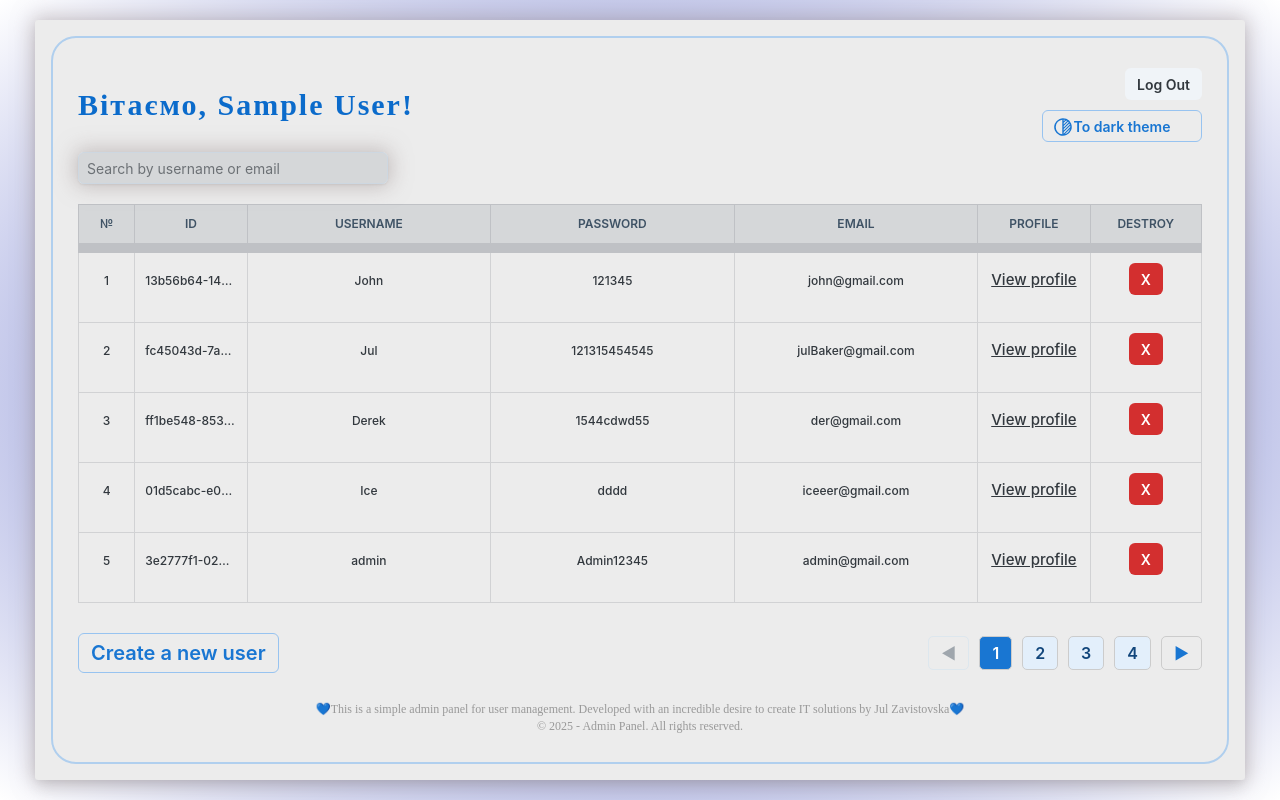
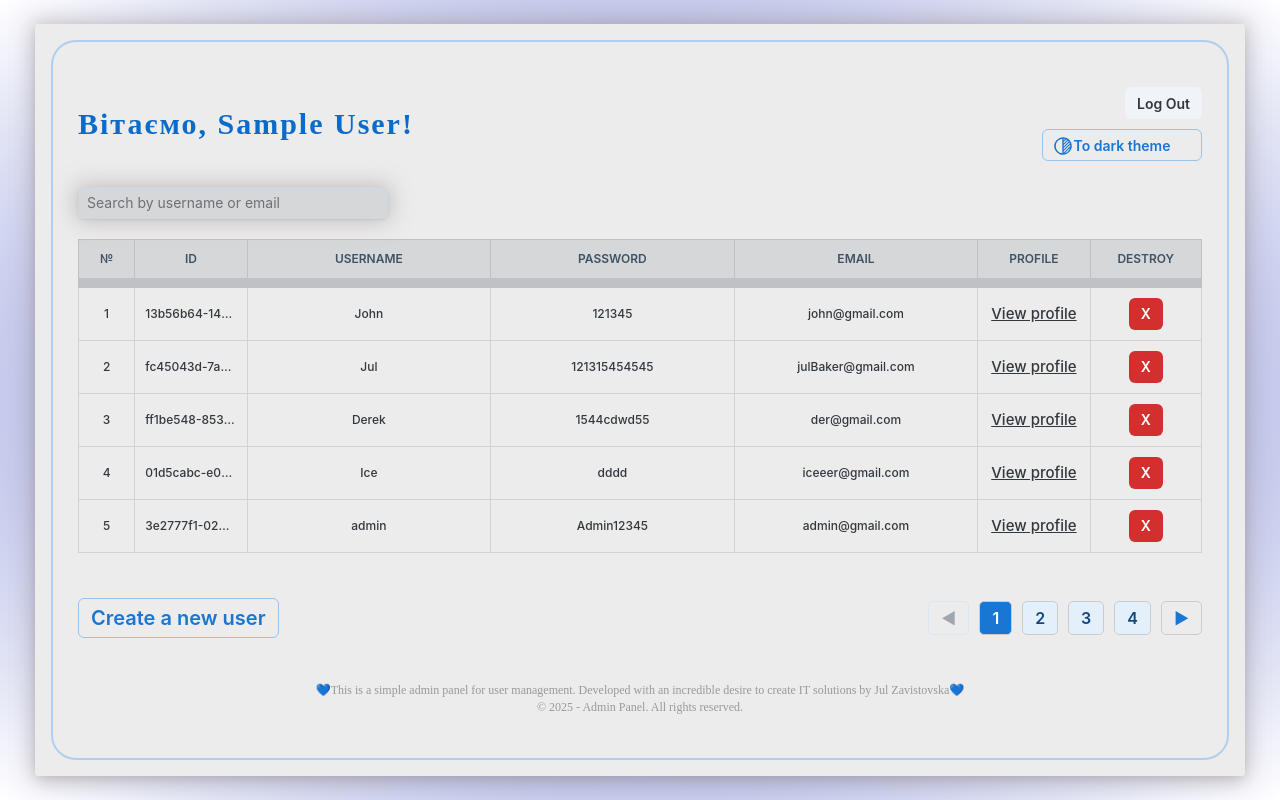
Before and after one commit to yuliiazav/React_Admin_Panel, a React (Vite) app: page /users in a window 1280 px wide. Built offline with nearby package versions, Linux system fonts and the light colour scheme; sample sign-in values are in the browser's storage.

Commit message:
fixing style issue

```diff
--- a/src/pages/Users.jsx
+++ b/src/pages/Users.jsx
@@ -136,7 +136,7 @@ const Users = () => {
                 "& thead th:nth-child(6)": { width: "10%" },
                 "& thead th:nth-child(7)": { width: "10%" },
                 "--Table-headerUnderlineThickness": "10px",
-                "--TableCell-height": "20px",
+                "--TableCell-height": "40px",
                 "--TableCell-paddingX": "10px",
                 "--TableCell-paddingY": "10px",
               }}
--- a/src/styles/main.css
+++ b/src/styles/main.css
@@ -33,6 +33,7 @@ th,
 td {
   text-align: center !important;
   overflow: overlay;
+  vertical-align: middle;
 }
 .page {
   width: 100%;
@@ -157,18 +158,19 @@ td {
 table {
   margin-bottom: 20px;
 }
-tbody {
+/* tbody {
   height: 350px;
-}
+} */
+
 th:nth-child(2),
 td:nth-child(2) {
   overflow: hidden;
   text-overflow: ellipsis;
   white-space: nowrap;
 }
-.user-table tbody {
+/* .user-table tbody {
   height: 150px;
-}
+} */
 .pagination {
   display: flex;
   gap: 10px;
```
